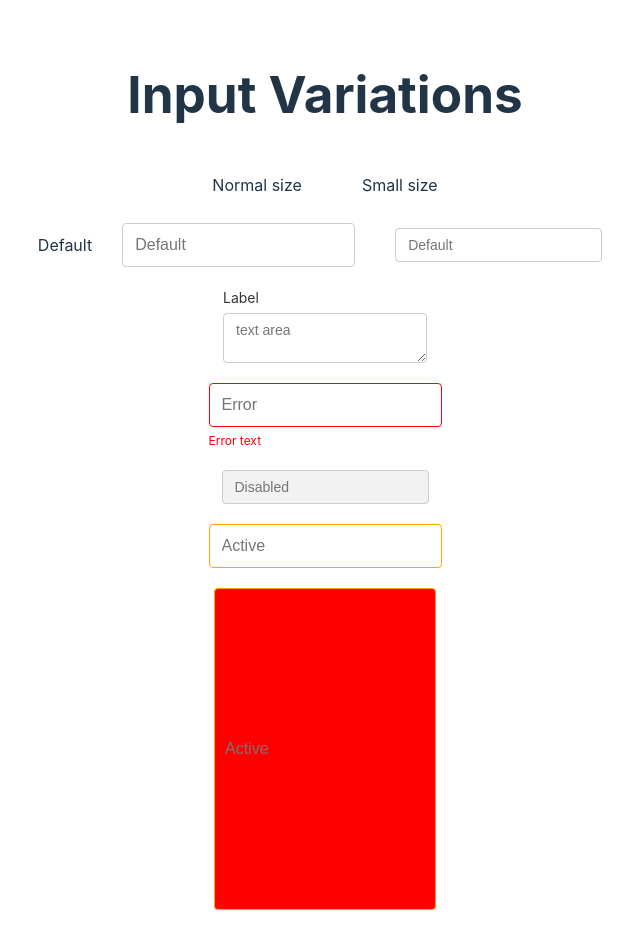
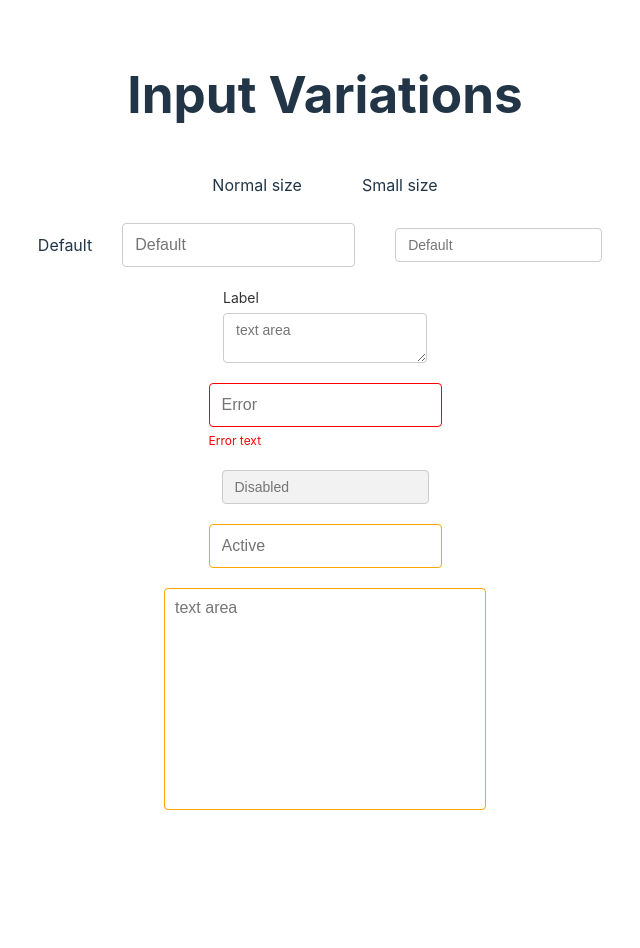
Before and after one commit to repositoryGamesUNAL/repositorioJuegos, a React (Vite) app in the folder games-repository-frontend/: page / in a window 1280 px wide. Shown: the top 948 px of the page, without its empty margins (315-955 px from the left). After the commit the page ends 852 px from the top, so only its background shows below. Built offline with nearby package versions, Linux system fonts and the light colour scheme.

Commit message:
fix-correción text area clase input

```diff
--- a/games-repository-frontend/src/Components/atoms/input/input.scss
+++ b/games-repository-frontend/src/Components/atoms/input/input.scss
@@ -14,8 +14,8 @@ $error-text-color: red;
 $padding-normal-size:12px;
 $padding-small-size-y: 8px;
 $padding-small-size-x: 12px;
-$big-size-y:300px;
-$big-size-x: 200px;
+$big-size-y:200px;
+$big-size-x: 300px;
 
 
 
@@ -76,14 +76,7 @@ $big-size-x: 200px;
 
 
     }
-    &--big{
-      background-color: red;
 
-      width: $big-size-x;
-      height: $big-size-y;
-      overflow-y: scroll; /* Habilitar desplazamiento horizontal */
-
-    }
 
     // Estado de error
     &--error {
@@ -113,6 +106,18 @@ $big-size-x: 200px;
     padding: 12px;
     line-height: 1.5;
      /* Habilitar desplazamiento horizontal */
+
+
+     &--fixed{
+
+
+      width: $big-size-x;
+      height: $big-size-y;
+      overflow-y: scroll; /* Habilitar desplazamiento horizontal */
+      resize: none;
+
+
+    }
 
 
 
--- a/games-repository-frontend/src/Components/atoms/input/input.tsx
+++ b/games-repository-frontend/src/Components/atoms/input/input.tsx
@@ -18,7 +18,7 @@ const Input: React.FC<InputProps> = ({
 
   const inputClassName = `
     input
-    ${size === "small" ? "input--small" : size === "big" ? "input--big" : "input--medium"}
+    ${size === "small" ? "input--small" : size === "fixed" ? "input-textarea--fixed" : "input--medium"}
     ${error ? "input--error" : ""}
     ${disabled ? "input--disabled" : ""}
     ${active ? "input--active" : ""}
@@ -41,7 +41,7 @@ const Input: React.FC<InputProps> = ({
       )}
 
       {/* Textarea */}
-      {type === "text area" && (
+      {type === "textarea" && (
         <textarea
           className={inputClassName}
           ref={textareaRef} // Asignar la referencia del textarea
--- a/games-repository-frontend/src/Components/atoms/input/input.type.ts
+++ b/games-repository-frontend/src/Components/atoms/input/input.type.ts
@@ -1,11 +1,11 @@
 export interface InputProps {
-    size?: "normal" | "small"| "big";
+    size?: "normal" | "small"|"fixed";
     label?: string;
     error?: string;
     value?: string;
     placeholder?: string;
     disabled?: boolean;
-    type?: "text" | "number"|"text area" ;
+    type?: "text" | "number"|"textarea" ;
     active?: boolean;
     maxLength?: number;
     onChange?: (e: React.ChangeEvent<HTMLInputElement | HTMLTextAreaElement>) => void;
--- a/games-repository-frontend/src/Components/pruebas/pruebas.tsx
+++ b/games-repository-frontend/src/Components/pruebas/pruebas.tsx
@@ -54,7 +54,7 @@ const pruebaInput: React.FC = () => {
 
       </div>
       <div>
-      <Input  type="text area"size="small" label="Label" placeholder="text area" maxLength={2} />
+      <Input  type="textarea"size="small" label="Label" placeholder="text area" maxLength={2} />
       </div>
       <div>
       <Input size="normal" error="Error text" placeholder="Error" />
@@ -66,7 +66,7 @@ const pruebaInput: React.FC = () => {
       <Input size="normal" active placeholder="Active" />
       </div>
       <div>
-      <Input size="big" active placeholder="Active"  />
+      <Input size="fixed" active placeholder="text area" type="textarea" />
       </div>
 
     </div>
```
